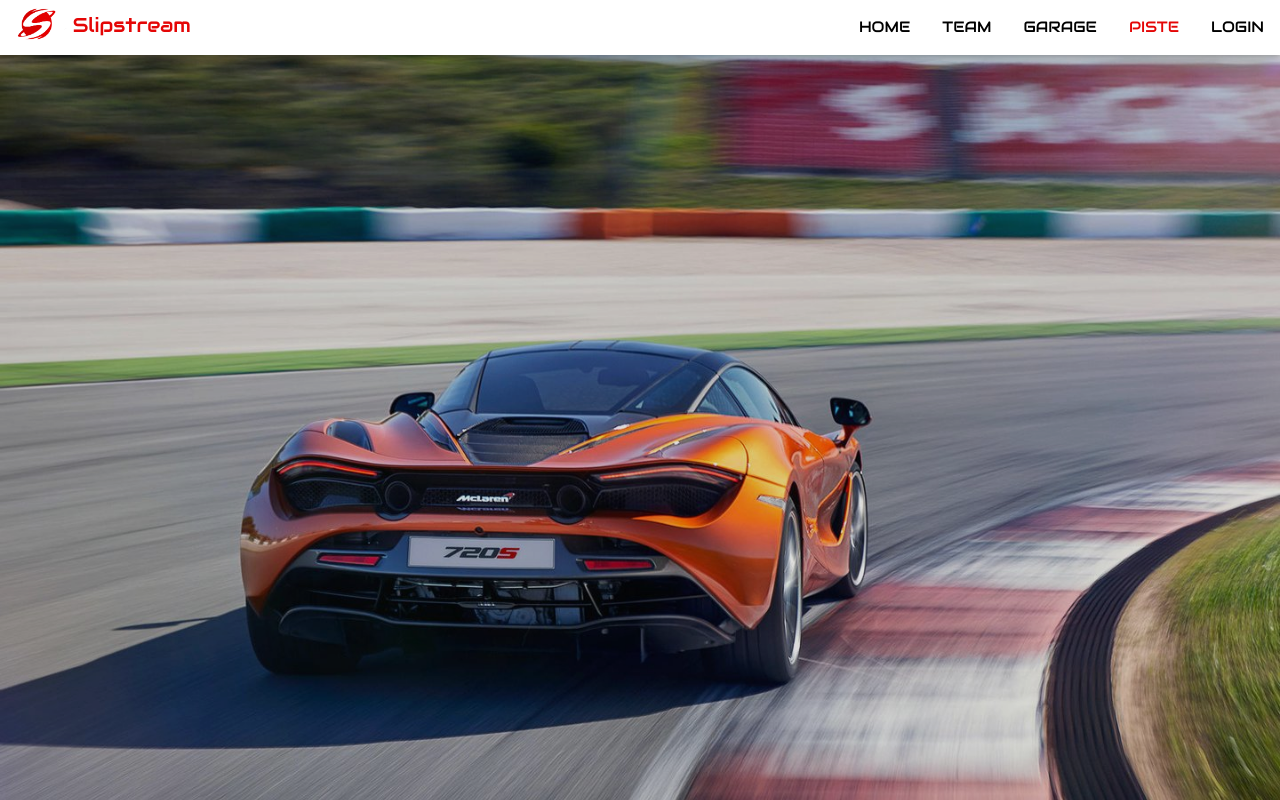
After one commit to Dadezana/Slipstream, a PHP site: page /pages/piste.php in a window 1280 px wide. The commit adds this page. Run offline with PHP 8.4, Linux system fonts and the light colour scheme.

Commit message:
Added garage.php and piste.php pages

```diff
--- a/index.css
+++ b/index.css
@@ -19,12 +19,17 @@
   line-height: 1.8;
 }
 
+body{
+    background-color: #111;
+}
+
 /* Full height image header */
-.bgimg-1 {
+.bgimage {
   background-position: center;
   background-size: cover;
-  background-image: url("/img/imolaBG.jpg");
+  background-image: url("img/imolaBG.jpg");
   min-height: 100%;
+  filter: opacity(87%);
 }
 
 .bar .button {
--- /dev/null
+++ b/pages/garage.css
@@ -0,0 +1,4 @@
+.bgimage{
+    background-image: url("img/lambobg.jpg")!important;
+    filter: opacity(50%);
+}
--- /dev/null
+++ b/pages/piste.css
@@ -0,0 +1,4 @@
+.bgimage{
+    background-image: url("img/mclarenbg.jpg")!important;
+    filter: opacity(50%);
+}
--- /dev/null
+++ b/pages/piste.php
@@ -0,0 +1,71 @@
+<!DOCTYPE html>
+<html lang="en">
+<head>
+    <meta charset="UTF-8">
+    <meta name="viewport" content="width=device-width, initial-scale=1.0">
+    <link rel="stylesheet" href="piste.css">
+    <link rel="stylesheet" href="../index.css">
+    <title>Piste</title>
+    <link rel="icon" href="../img/logoIcon.png" type="image/x-icon">
+</head>
+<body>
+
+<div class="top">
+  <div class="bar white card" id="myNavbar">
+    <!-- <a href="#home" class="bar-item button wide"> </a>-->
+
+    <div class="left" style="display:block; width:fit-content; display:flex;">
+      <img src="../img/logoS.png" style="height: 48px;">
+      <h4 style="color: rgb(228, 6, 6)">Slipstream</h4>
+    </div>
+
+
+    <!-- Right-sided navbar links -->
+    <div class="right hide-small">
+    <a href="../index.php" class="bar-item button">HOME</a>
+      <a href="#team" class="bar-item button">TEAM</a>
+      <a href="garage.php" class="bar-item button">GARAGE</a>
+      <a href="piste.php" class="bar-item button" style="color: var(--main-color);">PISTE</a>
+      <a href="login.php" class="bar-item button">LOGIN</a>
+    </div>
+
+ <!-- Hide right-floated links on small screens and replace them with a menu icon -->
+    <a href="javascript:void(0)" class="bar-item button right hide-large hide-medium" onclick="openSidebar()">
+      <i class="fa fa-bars"></i>
+    </a>
+  </div>
+</div>
+
+<!-- Sidebar on small screens when clicking the menu icon -->
+<nav class="sidebar bar-block black card animate-left hide-medium hide-large" style="display:none" id="mySidebar">
+  <a href="../index.php"     onclick="closeSidebar()" class="bar-item button">HOME</a>
+  <a href="#team"            onclick="closeSidebar()" class="bar-item button">TEAM</a>
+  <a href="pages/garage.php" onclick="closeSidebar()" class="bar-item button" >GARAGE</a>
+  <a href="piste.php"         onclick="closeSidebar()" class="bar-item button" style="color: var(--main-color);">PISTE</a>
+  <a href="login.php"        onclick="closeSidebar()" class="bar-item button">LOGIN</a>
+</nav>
+
+<header class="bgimage display-container" id="home">
+    <!-- Page content here -->
+</header>
+
+<script>
+// Toggle between showing and hiding the sidebar when clicking the menu icon
+var mySidebar = document.getElementById("mySidebar");
+
+function openSidebar() {
+  if (mySidebar.style.display === 'block') {
+    mySidebar.style.display = 'none';
+  } else {
+    mySidebar.style.display = 'block';
+  }
+}
+
+// Close the sidebar with the close button
+function closeSidebar() {
+    mySidebar.style.display = "none";
+}
+</script>
+
+</body>
+</html>
```
Also changed, not shown: index.php (+5 -5 lines), pages/garage.php (added, +71 -0 lines), img/logoIcon.png (added), pages/img/lambobg.jpg (added), pages/img/mclarenbg.jpg (added).
